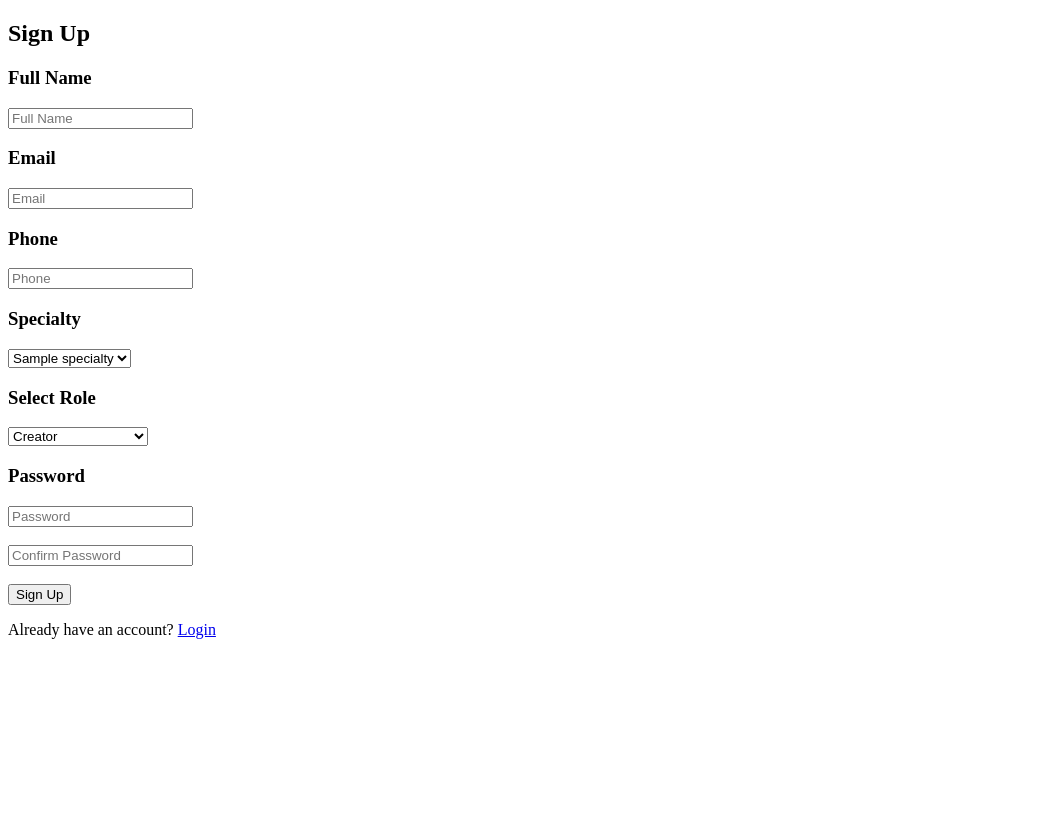
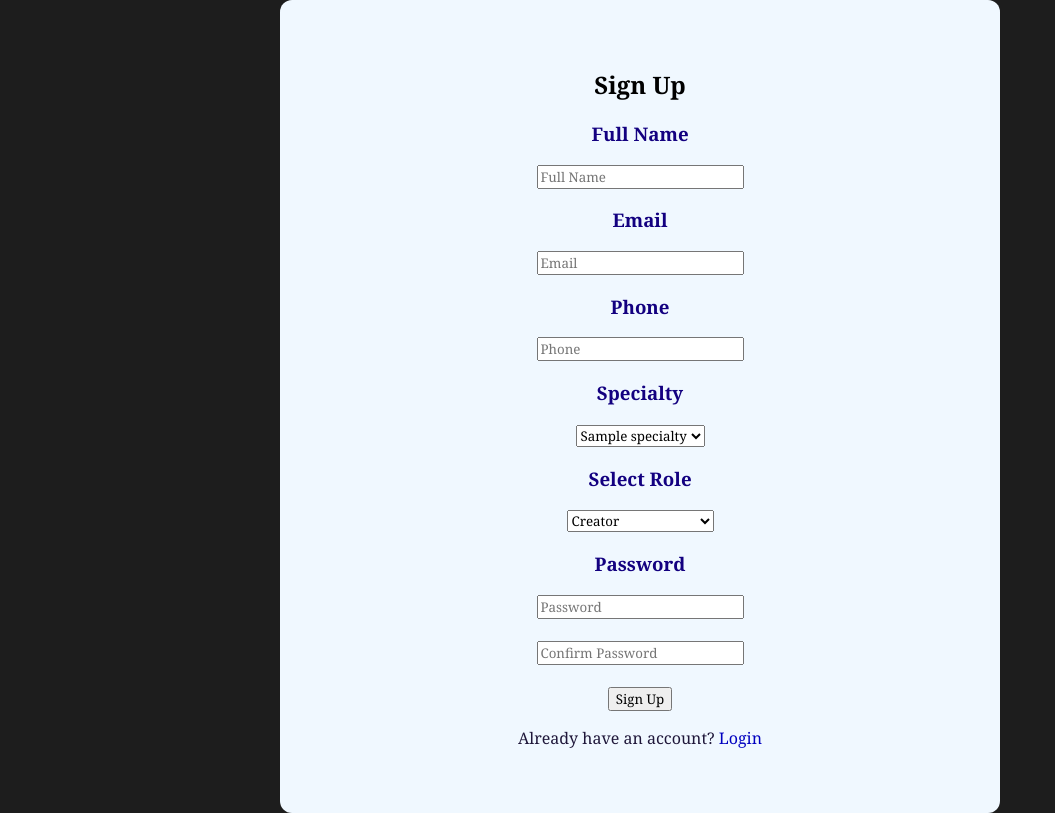
Before and after one commit to bramexe/CollabHub, a PHP site: page /forms/signup.php in a window 1280 px wide. Shown: the whole page, without its empty margins (0-1055 px from the left). Before the commit the page ends 639 px from the top, so only its background shows below. Run offline with PHP 8.4, Linux system fonts and the light colour scheme; tables that the repository leaves empty or names only in its code hold one stand-in row (values such as "Sample post").

Commit message:
added minor css for forms and pages, added empty header and footer files

```diff
--- a/css/style.css
+++ b/css/style.css
@@ -0,0 +1,58 @@
+* {
+    font-family:Cambria, Cochin, Georgia, Times, 'Times New Roman', serif;
+}
+
+p {
+    color: rgb(31, 23, 58);
+}
+
+body {
+    background-color:rgb(29, 29, 29) ;
+    min-height: 100vh;
+    margin: 0;
+    display: flex;
+    justify-content: center;
+    align-items: center;
+}
+
+.page-frame {
+    box-sizing: border-box;
+    width: calc(100% - 2rem);
+    max-width: 720px;
+    min-height: min(500px, calc(100vh - 2rem));
+    padding: clamp(1.5rem, 5vw, 3rem);
+    background-color: aliceblue;
+    border-radius: 12px;
+}
+
+
+.dashboard-frame {
+    box-sizing: border-box;
+    width: calc(100% - 2rem);
+    max-width: 1000px;
+    min-height: min(800px, calc(100vh - 2rem));
+    padding: clamp(1.5rem, 5vw, 3rem);
+    background-color: aliceblue;
+    border-radius: 12px;
+}
+
+.page-title {
+    text-align: center;
+}
+
+.form {
+    text-align: center;
+}
+
+.form-label {
+    color: rgb(19, 0, 128);
+}
+
+a {
+    color:rgb(0, 0, 192);
+    text-decoration: none;
+}
+
+a:hover {
+    color:rgb(109, 99, 255);
+}
--- a/forms/signup.php
+++ b/forms/signup.php
@@ -11,17 +11,19 @@ $all_specialties = Specialties::get_all_specialties();
     <meta charset="UTF-8">
     <meta name="viewport" content="width=device-width, initial-scale=1.0">
     <title>CollabHub Sign Up</title>
+    <link rel="stylesheet" href="../css/style.css">
 </head>
 <body>
-    <form action="../includes/action.inc.php" method="post">
-        <h2>Sign Up</h2>
-        <h3>Full Name</h3>
+<div class="page-frame">
+    <form action="../includes/action.inc.php" class="form" method="post">
+        <h2 class="page-title">Sign Up</h2>
+        <h3 class="form-label">Full Name</h3>
         <input type="text" name="full_name" placeholder="Full Name" required>
-        <h3>Email</h3>
+        <h3 class="form-label">Email</h3>
         <input type="email" name="email" placeholder="Email" required>
-        <h3>Phone</h3>
+        <h3 class="form-label">Phone</h3>
         <input type="tel" name="phone" placeholder="Phone" required>
-        <h3>Specialty</h3>
+        <h3 class="form-label">Specialty</h3>
         <select name="specialty">
             <?php
             foreach ($all_specialties as $specialty) {
@@ -31,14 +33,14 @@ $all_specialties = Specialties::get_all_specialties();
             ?>
         </select>
 
-        <h3>Select Role</h3>
+        <h3 class="form-label">Select Role</h3>
 
         <select name="role">
             <option value="creator">Creator</option>
             <option value="manager">Campaign Manager</option>
         </select>
 
-        <h3>Password</h3>
+        <h3 class="form-label">Password</h3>
         <input type="password" name="password" placeholder="Password" required>
         <br><br>
         <input type="password" name="password_confirm" placeholder="Confirm Password" required>
@@ -46,5 +48,6 @@ $all_specialties = Specialties::get_all_specialties();
         <button type="submit" name="signup">Sign Up</button>
         <p>Already have an account? <a href="login.php">Login</a></p>
     </form>
+</div>
 </body>
 </html>
--- a/index.php
+++ b/index.php
@@ -1,7 +1,7 @@
 <?php
 session_start();
  if (isset($_SESSION['id'])){
-        header('location: dashboard.php');
+        header('location: pages/dashboard.php');
         exit;
     }
     header('location: forms/login.php');
```
Also changed, not shown: dashboard.php (deleted, +0 -32 lines), forms/login.php (+8 -4 lines), pages/dashboard.php (added, +30 -0 lines), pages/profile.php (added, +32 -0 lines), pages/users_crud.php (renamed from users_crud.php, +6 -3 lines), elements/footer.php (added), elements/header.php (added).
